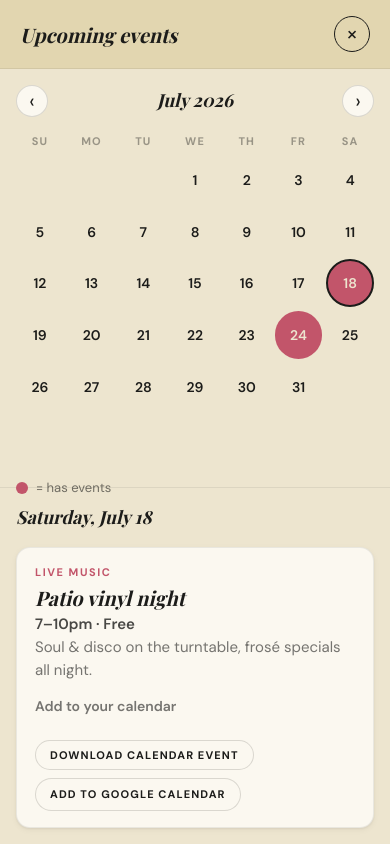
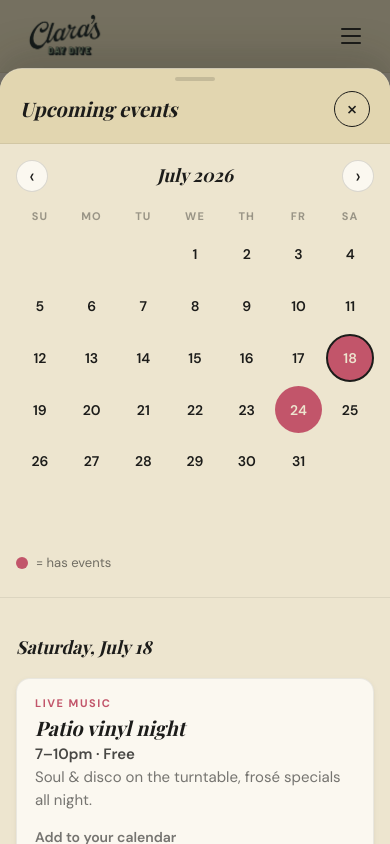
Before and after one commit to pkennedytx1/ClarasDayDive, a React (Vite) app: page / in a window 390 px wide. Both pictures are taken after a click on the button "VIEW ALL EVENTS →". Shown: the part 4294-5138 px from the top of the page. Built offline with nearby package versions, Linux system fonts and the light colour scheme.

Commit message:
updating some mobile styling

```diff
--- a/public/accessibility/index.html
+++ b/public/accessibility/index.html
@@ -11,7 +11,7 @@
   <meta property="og:title" content="Accessibility Statement — Clara's Day Dive" />
   <meta property="og:description" content="Clara's Day Dive commitment to digital and physical accessibility." />
   <meta property="og:url" content="https://www.clarasdaydive.com/accessibility" />
-  <script type="application/ld+json">{"@context":"https://schema.org","@graph":[{"@type":"WebPage","@id":"https://www.clarasdaydive.com/accessibility","name":"Accessibility Statement","description":"Clara's Day Dive commitment to digital and physical accessibility.","url":"https://www.clarasdaydive.com/accessibility","isPartOf":{"@id":"https://www.clarasdaydive.com/#website"},"about":{"@id":"https://www.clarasdaydive.com/#business"},"dateModified":"2026-07-06"},{"@type":"BreadcrumbList","itemListElement":[{"@type":"ListItem","position":1,"name":"Home","item":"https://www.clarasdaydive.com/"},{"@type":"ListItem","position":2,"name":"Accessibility Statement","item":"https://www.clarasdaydive.com/accessibility"}]}]}</script>
+  <script type="application/ld+json">{"@context":"https://schema.org","@graph":[{"@type":"WebPage","@id":"https://www.clarasdaydive.com/accessibility","name":"Accessibility Statement","description":"Clara's Day Dive commitment to digital and physical accessibility.","url":"https://www.clarasdaydive.com/accessibility","isPartOf":{"@id":"https://www.clarasdaydive.com/#website"},"about":{"@id":"https://www.clarasdaydive.com/#business"},"dateModified":"2026-07-06"}]}</script>
   <style>
     body { margin: 0; font-family: system-ui, sans-serif; line-height: 1.6; color: #1a1a1a; background: #faf7f0; }
     main { max-width: 42rem; margin: 0 auto; padding: 2rem 1.25rem 4rem; }
@@ -20,12 +20,10 @@
     h2 { font-size: 1.25rem; margin: 2rem 0 0.75rem; }
     p, ul { margin: 0 0 1rem; }
     .meta { color: #555; font-size: 0.9rem; }
-    .crumb { font-size: 0.875rem; margin-bottom: 1.5rem; }
   </style>
 </head>
 <body>
   <main>
-    <p class="crumb"><a href="https://www.clarasdaydive.com/">Home</a> → Accessibility Statement</p>
     <h1>Accessibility Statement</h1>
     <p class="meta">Last updated July 5, 2026</p>
     <section><h2>Our commitment</h2><p>Clara's Day Dive is committed to making our website and venue welcoming to as many guests as possible. We aim to meet or exceed WCAG 2.1 Level AA guidelines for our digital presence and provide reasonable accommodations at our bar and patio.</p></section>
--- a/public/cookies/index.html
+++ b/public/cookies/index.html
@@ -11,7 +11,7 @@
   <meta property="og:title" content="Cookie Policy — Clara's Day Dive" />
   <meta property="og:description" content="How Clara's Day Dive uses cookies and similar technologies on our website." />
   <meta property="og:url" content="https://www.clarasdaydive.com/cookies" />
-  <script type="application/ld+json">{"@context":"https://schema.org","@graph":[{"@type":"WebPage","@id":"https://www.clarasdaydive.com/cookies","name":"Cookie Policy","description":"How Clara's Day Dive uses cookies and similar technologies on our website.","url":"https://www.clarasdaydive.com/cookies","isPartOf":{"@id":"https://www.clarasdaydive.com/#website"},"about":{"@id":"https://www.clarasdaydive.com/#business"},"dateModified":"2026-07-06"},{"@type":"BreadcrumbList","itemListElement":[{"@type":"ListItem","position":1,"name":"Home","item":"https://www.clarasdaydive.com/"},{"@type":"ListItem","position":2,"name":"Cookie Policy","item":"https://www.clarasdaydive.com/cookies"}]}]}</script>
+  <script type="application/ld+json">{"@context":"https://schema.org","@graph":[{"@type":"WebPage","@id":"https://www.clarasdaydive.com/cookies","name":"Cookie Policy","description":"How Clara's Day Dive uses cookies and similar technologies on our website.","url":"https://www.clarasdaydive.com/cookies","isPartOf":{"@id":"https://www.clarasdaydive.com/#website"},"about":{"@id":"https://www.clarasdaydive.com/#business"},"dateModified":"2026-07-06"}]}</script>
   <style>
     body { margin: 0; font-family: system-ui, sans-serif; line-height: 1.6; color: #1a1a1a; background: #faf7f0; }
     main { max-width: 42rem; margin: 0 auto; padding: 2rem 1.25rem 4rem; }
@@ -20,12 +20,10 @@
     h2 { font-size: 1.25rem; margin: 2rem 0 0.75rem; }
     p, ul { margin: 0 0 1rem; }
     .meta { color: #555; font-size: 0.9rem; }
-    .crumb { font-size: 0.875rem; margin-bottom: 1.5rem; }
   </style>
 </head>
 <body>
   <main>
-    <p class="crumb"><a href="https://www.clarasdaydive.com/">Home</a> → Cookie Policy</p>
     <h1>Cookie Policy</h1>
     <p class="meta">Last updated July 5, 2026</p>
     <section><h2>What are cookies?</h2><p>Cookies are small text files stored on your device when you visit a website. They help sites remember preferences and understand how visitors use pages.</p></section>
--- a/public/privacy/index.html
+++ b/public/privacy/index.html
@@ -11,7 +11,7 @@
   <meta property="og:title" content="Privacy Policy — Clara's Day Dive" />
   <meta property="og:description" content="How Clara's Day Dive collects, uses, and protects your personal information." />
   <meta property="og:url" content="https://www.clarasdaydive.com/privacy" />
-  <script type="application/ld+json">{"@context":"https://schema.org","@graph":[{"@type":"WebPage","@id":"https://www.clarasdaydive.com/privacy","name":"Privacy Policy","description":"How Clara's Day Dive collects, uses, and protects your personal information.","url":"https://www.clarasdaydive.com/privacy","isPartOf":{"@id":"https://www.clarasdaydive.com/#website"},"about":{"@id":"https://www.clarasdaydive.com/#business"},"dateModified":"2026-07-06"},{"@type":"BreadcrumbList","itemListElement":[{"@type":"ListItem","position":1,"name":"Home","item":"https://www.clarasdaydive.com/"},{"@type":"ListItem","position":2,"name":"Privacy Policy","item":"https://www.clarasdaydive.com/privacy"}]}]}</script>
+  <script type="application/ld+json">{"@context":"https://schema.org","@graph":[{"@type":"WebPage","@id":"https://www.clarasdaydive.com/privacy","name":"Privacy Policy","description":"How Clara's Day Dive collects, uses, and protects your personal information.","url":"https://www.clarasdaydive.com/privacy","isPartOf":{"@id":"https://www.clarasdaydive.com/#website"},"about":{"@id":"https://www.clarasdaydive.com/#business"},"dateModified":"2026-07-06"}]}</script>
   <style>
     body { margin: 0; font-family: system-ui, sans-serif; line-height: 1.6; color: #1a1a1a; background: #faf7f0; }
     main { max-width: 42rem; margin: 0 auto; padding: 2rem 1.25rem 4rem; }
@@ -20,12 +20,10 @@
     h2 { font-size: 1.25rem; margin: 2rem 0 0.75rem; }
     p, ul { margin: 0 0 1rem; }
     .meta { color: #555; font-size: 0.9rem; }
-    .crumb { font-size: 0.875rem; margin-bottom: 1.5rem; }
   </style>
 </head>
 <body>
   <main>
-    <p class="crumb"><a href="https://www.clarasdaydive.com/">Home</a> → Privacy Policy</p>
     <h1>Privacy Policy</h1>
     <p class="meta">Last updated July 5, 2026</p>
     <section><h2>Overview</h2><p>Clara's Day Dive (&quot;we,&quot; &quot;us,&quot; or &quot;our&quot;) respects your privacy. This policy explains what information we collect when you visit clarasdaydive.com, contact us about events, or interact with our site — and how we use it.</p>
--- a/public/terms/index.html
+++ b/public/terms/index.html
@@ -11,7 +11,7 @@
   <meta property="og:title" content="Terms of Use — Clara's Day Dive" />
   <meta property="og:description" content="Terms and conditions for using the Clara's Day Dive website." />
   <meta property="og:url" content="https://www.clarasdaydive.com/terms" />
-  <script type="application/ld+json">{"@context":"https://schema.org","@graph":[{"@type":"WebPage","@id":"https://www.clarasdaydive.com/terms","name":"Terms of Use","description":"Terms and conditions for using the Clara's Day Dive website.","url":"https://www.clarasdaydive.com/terms","isPartOf":{"@id":"https://www.clarasdaydive.com/#website"},"about":{"@id":"https://www.clarasdaydive.com/#business"},"dateModified":"2026-07-06"},{"@type":"BreadcrumbList","itemListElement":[{"@type":"ListItem","position":1,"name":"Home","item":"https://www.clarasdaydive.com/"},{"@type":"ListItem","position":2,"name":"Terms of Use","item":"https://www.clarasdaydive.com/terms"}]}]}</script>
+  <script type="application/ld+json">{"@context":"https://schema.org","@graph":[{"@type":"WebPage","@id":"https://www.clarasdaydive.com/terms","name":"Terms of Use","description":"Terms and conditions for using the Clara's Day Dive website.","url":"https://www.clarasdaydive.com/terms","isPartOf":{"@id":"https://www.clarasdaydive.com/#website"},"about":{"@id":"https://www.clarasdaydive.com/#business"},"dateModified":"2026-07-06"}]}</script>
   <style>
     body { margin: 0; font-family: system-ui, sans-serif; line-height: 1.6; color: #1a1a1a; background: #faf7f0; }
     main { max-width: 42rem; margin: 0 auto; padding: 2rem 1.25rem 4rem; }
@@ -20,12 +20,10 @@
     h2 { font-size: 1.25rem; margin: 2rem 0 0.75rem; }
     p, ul { margin: 0 0 1rem; }
     .meta { color: #555; font-size: 0.9rem; }
-    .crumb { font-size: 0.875rem; margin-bottom: 1.5rem; }
   </style>
 </head>
 <body>
   <main>
-    <p class="crumb"><a href="https://www.clarasdaydive.com/">Home</a> → Terms of Use</p>
     <h1>Terms of Use</h1>
     <p class="meta">Last updated July 5, 2026</p>
     <section><h2>Agreement</h2><p>By accessing clarasdaydive.com, you agree to these Terms of Use. If you do not agree, please do not use the site.</p>
--- a/scripts/generate-legal-html.mjs
+++ b/scripts/generate-legal-html.mjs
@@ -59,12 +59,10 @@ function renderLegalPage(site, policy) {
     h2 { font-size: 1.25rem; margin: 2rem 0 0.75rem; }
     p, ul { margin: 0 0 1rem; }
     .meta { color: #555; font-size: 0.9rem; }
-    .crumb { font-size: 0.875rem; margin-bottom: 1.5rem; }
   </style>
 </head>
 <body>
   <main>
-    <p class="crumb"><a href="${baseUrl}/">Home</a> → ${escapeHtml(policy.title)}</p>
     <h1>${escapeHtml(policy.title)}</h1>
     <p class="meta">Last updated ${formattedDate}</p>
     ${renderSections(policy.sections)}
--- a/src/components/CalendarExplorer.tsx
+++ b/src/components/CalendarExplorer.tsx
@@ -36,7 +36,10 @@ export function CalendarExplorer({
   triggerRef,
 }: CalendarExplorerProps) {
   const dialogRef = useRef<HTMLDivElement>(null);
+  const bodyRef = useRef<HTMLDivElement>(null);
   const liveRef = useRef<HTMLDivElement>(null);
+  const dragRef = useRef({ active: false, startY: 0, offset: 0 });
+  const [dragOffset, setDragOffset] = useState(0);
   const eventsByDate = groupEventsByDate(events);
   const eventDates = new Set(Object.keys(eventsByDate));
 
@@ -124,6 +127,51 @@ export function CalendarExplorer({
     }
   };
 
+  const canStartSheetDrag = (target: EventTarget | null) => {
+    if (!window.matchMedia('(max-width: 768px)').matches) return false;
+    const el = target as HTMLElement | null;
+    if (!el) return false;
+    if (el.closest('.calendar-explorer__close')) return false;
+    if (el.closest('.calendar-explorer__header')) return true;
+    if (el.closest('button, a, input, textarea, select')) return false;
+    return (bodyRef.current?.scrollTop ?? 0) <= 0;
+  };
+
+  const onSheetPointerDown = (e: React.PointerEvent<HTMLDivElement>) => {
+    if (!canStartSheetDrag(e.target) || e.button !== 0) return;
+    dragRef.current = { active: true, startY: e.clientY, offset: 0 };
+    setDragOffset(0);
+    e.currentTarget.setPointerCapture(e.pointerId);
+  };
+
+  const onSheetPointerMove = (e: React.PointerEvent<HTMLDivElement>) => {
+    if (!dragRef.current.active) return;
+    const delta = Math.max(0, e.clientY - dragRef.current.startY);
+    dragRef.current.offset = delta;
+    setDragOffset(delta);
+  };
+
+  const onSheetPointerUp = (e: React.PointerEvent<HTMLDivElement>) => {
+    if (!dragRef.current.active) return;
+    dragRef.current.active = false;
+    if (e.currentTarget.hasPointerCapture(e.pointerId)) {
+      e.currentTarget.releasePointerCapture(e.pointerId);
+    }
+    if (dragRef.current.offset > 100) {
+      onClose();
+    }
+    setDragOffset(0);
+  };
+
+  const onSheetPointerCancel = (e: React.PointerEvent<HTMLDivElement>) => {
+    if (!dragRef.current.active) return;
+    dragRef.current.active = false;
+    if (e.currentTarget.hasPointerCapture(e.pointerId)) {
+      e.currentTarget.releasePointerCapture(e.pointerId);
+    }
+    setDragOffset(0);
+  };
+
   if (!open) return null;
 
   const dayEvents = eventsByDate[selectedDate] ?? [];
@@ -133,11 +181,16 @@ export function CalendarExplorer({
       <div
         ref={dialogRef}
         id="calendar-explorer"
-        className="calendar-explorer__panel"
+        className={`calendar-explorer__panel${dragOffset > 0 ? ' is-dragging' : ''}`}
         role="dialog"
         aria-modal="true"
         aria-labelledby="calendar-explorer-title"
+        style={dragOffset > 0 ? { transform: `translateY(${dragOffset}px)` } : undefined}
         onClick={(e) => e.stopPropagation()}
+        onPointerDown={onSheetPointerDown}
+        onPointerMove={onSheetPointerMove}
+        onPointerUp={onSheetPointerUp}
+        onPointerCancel={onSheetPointerCancel}
       >
         <header className="calendar-explorer__header">
           <h2 id="calendar-explorer-title" className="calendar-explorer__title">
@@ -155,7 +208,7 @@ export function CalendarExplorer({
 
         <div ref={liveRef} className="visually-hidden" aria-live="polite" />
 
-        <div className="calendar-explorer__body">
+        <div ref={bodyRef} className="calendar-explorer__body">
           <MonthGrid
             month={viewMonth}
             year={viewYear}
--- a/src/pages/LegalPage.tsx
+++ b/src/pages/LegalPage.tsx
@@ -96,11 +96,6 @@ export function LegalPage() {
       <main id="main" className="legal-page">
         <div className="container legal-page__content">
           <header className="legal-page__head">
-            <nav className="legal-page__crumb" aria-label="Breadcrumb">
-              <Link to="/">Home</Link>
-              <span aria-hidden="true"> → </span>
-              <span>{policy.title}</span>
-            </nav>
             <p className="eyebrow">Legal</p>
             <h1 className="display-lg">{policy.title}</h1>
             <p className="legal-page__updated">Last updated {formattedDate}</p>
--- a/src/styles/components.css
+++ b/src/styles/components.css
@@ -744,6 +744,16 @@ button.here-item__link {
   }
 }
 
+@media (max-width: 768px) and (prefers-reduced-motion: no-preference) {
+  .calendar-explorer {
+    animation: calendar-explorer-backdrop-in 280ms var(--ease-out);
+  }
+
+  .calendar-explorer__panel {
+    animation: calendar-explorer-sheet-in 380ms cubic-bezier(0.32, 0.72, 0, 1);
+  }
+}
+
 @keyframes calendar-explorer-in {
   from {
     opacity: 0;
@@ -751,6 +761,24 @@ button.here-item__link {
   }
   to {
     opacity: 1;
+    transform: translateY(0);
+  }
+}
+
+@keyframes calendar-explorer-backdrop-in {
+  from {
+    opacity: 0;
+  }
+  to {
+    opacity: 1;
+  }
+}
+
+@keyframes calendar-explorer-sheet-in {
+  from {
+    transform: translateY(100%);
+  }
+  to {
     transform: translateY(0);
   }
 }
@@ -986,29 +1014,73 @@ button.here-item__link {
 @media (max-width: 768px) {
   .calendar-explorer {
     padding: 0;
-    align-items: stretch;
+    align-items: flex-end;
+    justify-content: center;
   }
 
   .calendar-explorer__panel {
     width: 100%;
-    max-height: none;
-    height: 100%;
-    border-radius: 0;
+    max-height: 92dvh;
+    height: 92dvh;
+    border-radius: var(--radius-lg) var(--radius-lg) 0 0;
     border: none;
+    border-top: 1px solid var(--clr-ink-15);
+    box-shadow: 0 -12px 40px rgba(28, 28, 26, 0.2);
+    padding-bottom: env(safe-area-inset-bottom, 0);
+    touch-action: pan-y;
+  }
+
+  .calendar-explorer__panel.is-dragging {
+    animation: none;
+    transition: none;
+  }
+
+  .calendar-explorer__header {
+    position: relative;
+    padding-top: 1.375rem;
+    cursor: grab;
+    touch-action: none;
+    user-select: none;
+  }
+
+  .calendar-explorer__header:active {
+    cursor: grabbing;
+  }
+
+  .calendar-explorer__header::before {
+    content: '';
+    position: absolute;
+    top: 0.5rem;
+    left: 50%;
+    width: 2.5rem;
+    height: 0.25rem;
+    border-radius: var(--radius-pill);
+    background: var(--clr-ink-15);
+    transform: translateX(-50%);
+    pointer-events: none;
   }
 
   .calendar-explorer__body {
-    grid-template-columns: 1fr;
+    display: flex;
+    flex-direction: column;
+    gap: 1.25rem;
     overflow-y: auto;
   }
 
   .calendar-explorer__body > * {
+    min-height: auto;
+    flex-shrink: 0;
     overflow-y: visible;
   }
 
   .calendar-explorer__body > *:first-child {
     border-right: none;
     border-bottom: 1px solid var(--clr-ink-08);
+    padding-bottom: 1.25rem;
+  }
+
+  .month-grid__legend {
+    margin-bottom: 0.25rem;
   }
 }
 
@@ -1448,3 +1520,37 @@ button.here-item__link {
 .site-footer__credit span {
   color: var(--clr-rose);
 }
+
+@media (max-width: 768px) {
+  .site-footer__grid {
+    grid-template-columns: 1fr;
+    justify-items: center;
+    text-align: center;
+    gap: 2.5rem;
+  }
+
+  .site-footer__brand-col {
+    max-width: none;
+    display: flex;
+    flex-direction: column;
+    align-items: center;
+  }
+
+  .site-footer__tagline {
+    max-width: 32ch;
+  }
+
+  .site-footer__brand {
+    display: flex;
+    justify-content: center;
+    width: 100%;
+  }
+
+  .site-footer__wordmark {
+    margin-inline: auto;
+  }
+
+  .site-footer .legal-links {
+    align-items: center;
+  }
+}
```
Also changed, not shown: src/components/LegalHeader.tsx (+9 -7 lines), src/styles/legal.css (+25 -30 lines), scripts/lib/build-json-ld.mjs.
